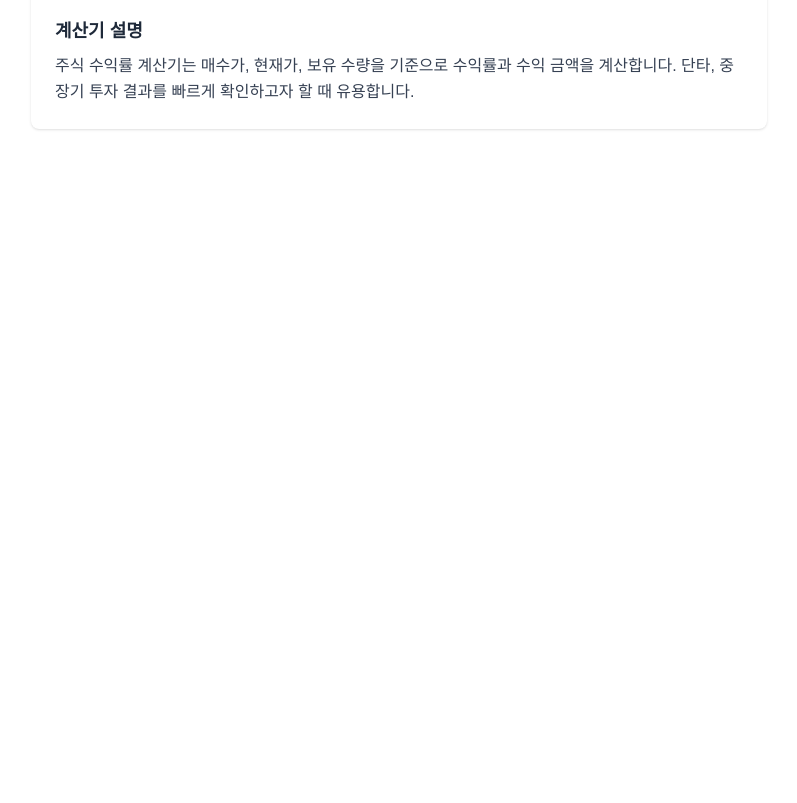
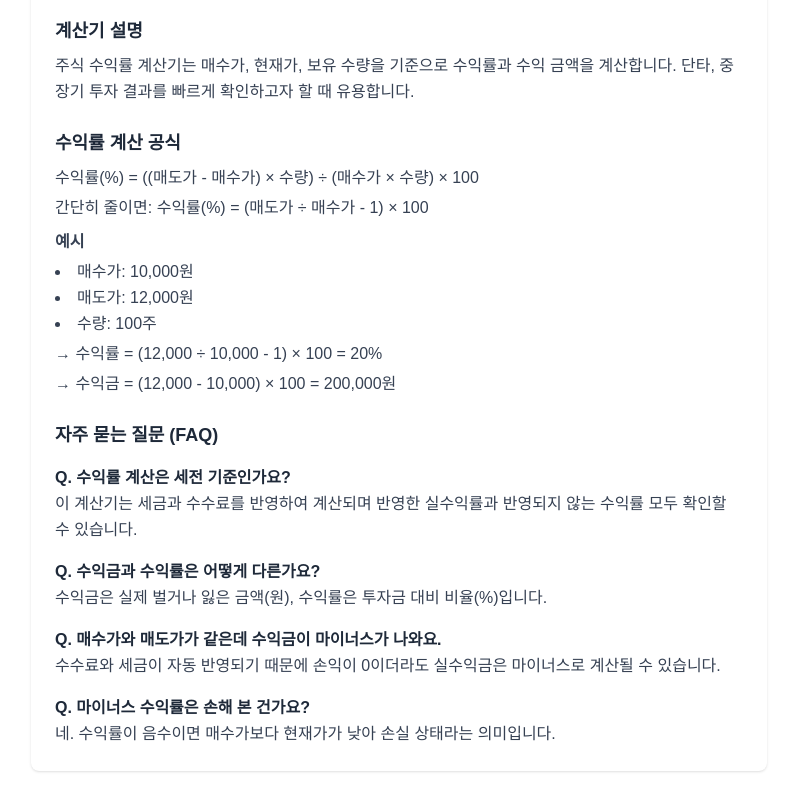
Before and after one commit to Jeonghaemo/stock-calculator, a Next.js app: page /yield in a window 1280 px wide. Shown: the part 720-1523 px from the top of the page, without its empty margins (241-1038 px from the left). Before the commit the page ends 881 px from the top, so only its background shows below. Built offline with nearby package versions, Linux system fonts and the light colour scheme.

Commit message:
수익률 계산기 수정

```diff
--- a/app/yield/page.client.tsx
+++ b/app/yield/page.client.tsx
@@ -133,6 +133,47 @@ export default function YieldCalculatorPage() {
     주식 수익률 계산기는 매수가, 현재가, 보유 수량을 기준으로 수익률과 수익 금액을 계산합니다. 단타, 중장기 투자 결과를 빠르게 확인하고자 할 때 유용합니다.
   </p>
 </div>
+  {/* 수익률 계산 공식 / 예시 */}
+      <div className="mt-6">
+        <h2 className="text-lg font-bold text-gray-800 mb-2">수익률 계산 공식</h2>
+        <p className="text-gray-700 text-base leading-relaxed">
+          수익률(%) = ((매도가 - 매수가) × 수량) ÷ (매수가 × 수량) × 100
+        </p>
+        <p className="text-gray-700 text-base leading-relaxed mt-1">
+          간단히 줄이면: 수익률(%) = (매도가 ÷ 매수가 - 1) × 100
+        </p>
+        <div className="text-gray-700 text-base leading-relaxed space-y-1 mt-2">
+          <p className="font-semibold">예시</p>
+          <ul className="list-disc list-inside">
+            <li>매수가: 10,000원</li>
+            <li>매도가: 12,000원</li>
+            <li>수량: 100주</li>
+          </ul>
+          <p>→ 수익률 = (12,000 ÷ 10,000 - 1) × 100 = 20%</p>
+          <p>→ 수익금 = (12,000 - 10,000) × 100 = 200,000원</p>
+        </div>
+      </div>
+      <div className="mt-6">
+  <h2 className="text-lg font-bold text-gray-800 mb-4">자주 묻는 질문 (FAQ)</h2>
+  <div className="space-y-4 text-base text-gray-700 leading-relaxed">
+    <div>
+      <p className="font-semibold text-gray-800">Q. 수익률 계산은 세전 기준인가요?</p>
+      <p>이 계산기는 세금과 수수료를 반영하여 계산되며 반영한 실수익률과 반영되지 않는 수익률 모두 확인할 수 있습니다.</p>
+    </div>
+    <div>
+      <p className="font-semibold text-gray-800">Q. 수익금과 수익률은 어떻게 다른가요?</p>
+      <p>수익금은 실제 벌거나 잃은 금액(원), 수익률은 투자금 대비 비율(%)입니다.</p>
+    </div>
+    <div>
+      <p className="font-semibold text-gray-800">Q. 매수가와 매도가가 같은데 수익금이 마이너스가 나와요.</p>
+      <p>수수료와 세금이 자동 반영되기 때문에 손익이 0이더라도 실수익금은 마이너스로 계산될 수 있습니다.</p>
+    </div>
+    <div>
+      <p className="font-semibold text-gray-800">Q. 마이너스 수익률은 손해 본 건가요?</p>
+      <p>네. 수익률이 음수이면 매수가보다 현재가가 낮아 손실 상태라는 의미입니다.</p>
+    </div>
+  </div>
+</div>
 
     </PageLayout>
   );
```
